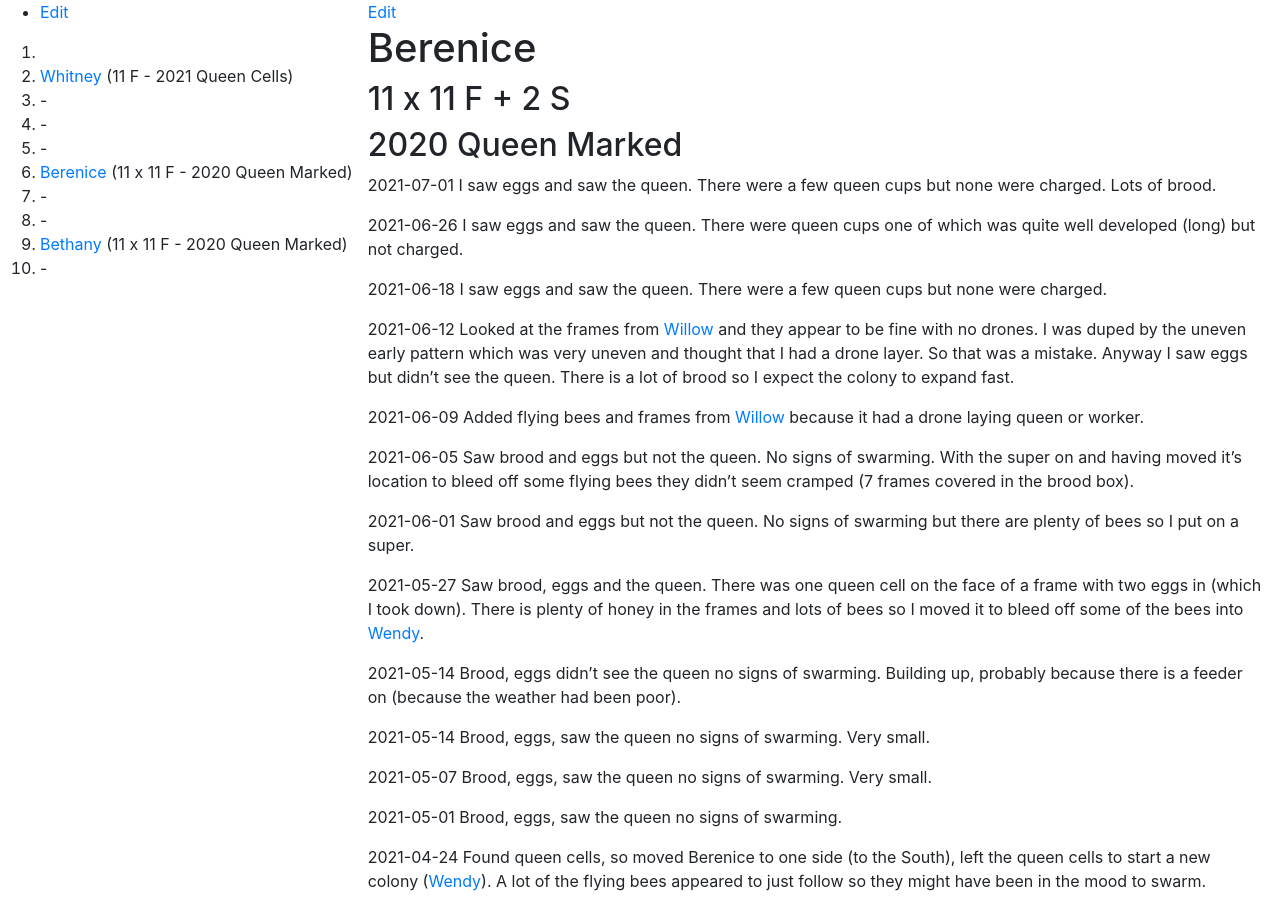
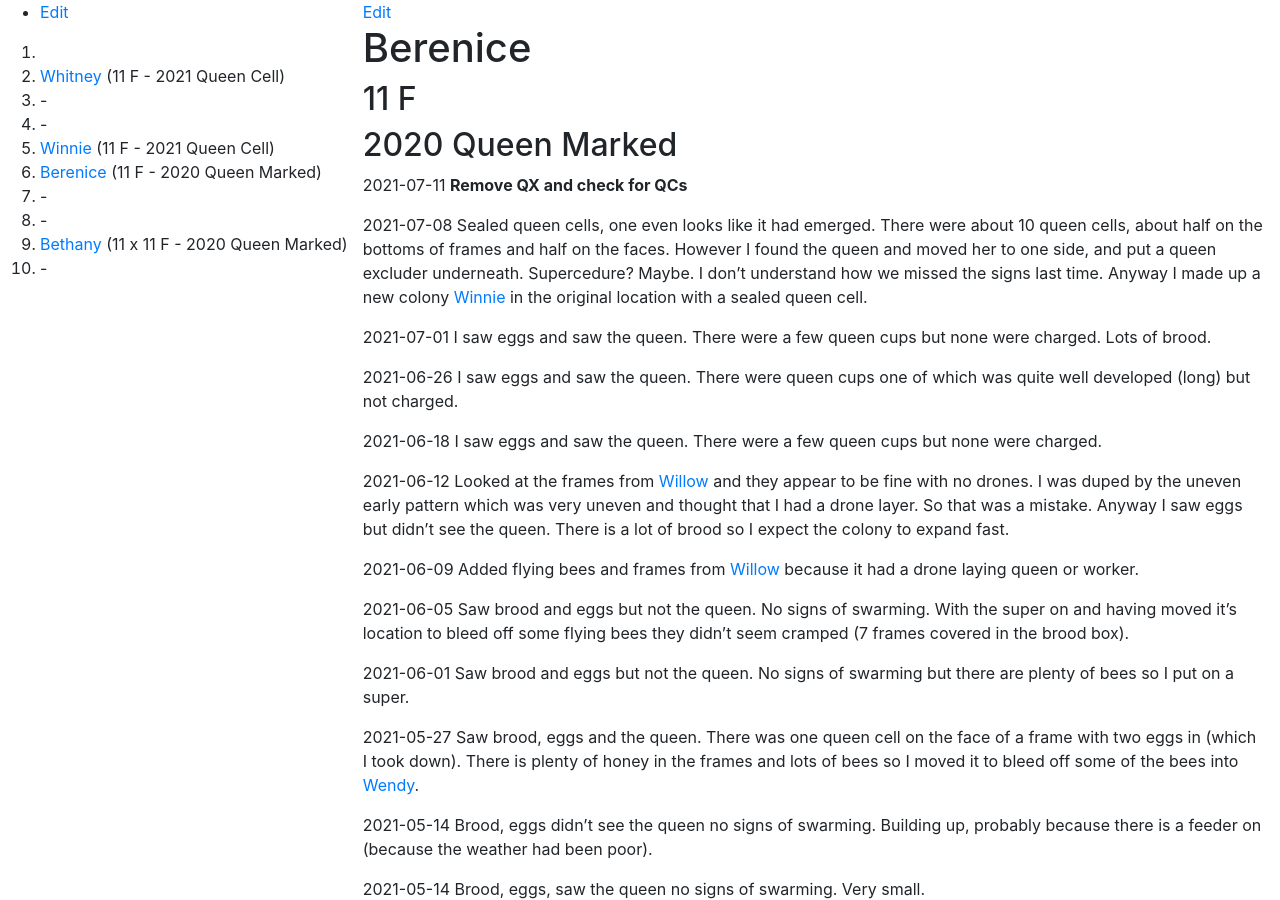
Before and after one commit to joejcollins/rhapsody-angel, a Jekyll site: the page built from queens/2020-berenice.md, in a window 1280 px wide and 900 px high. Built offline with Jekyll 4.4.1, drawn with Linux system fonts in a browser that asks for light colours; our own code applies the rules of GitHub Pages for plain Markdown files.

Commit message:
Split Berenice

```diff
--- a/_includes/apiary.md
+++ b/_includes/apiary.md
@@ -1,11 +1,11 @@
 * [Edit](https://github.com/joejcollins/rhapsody-angel/edit/master/_includes/apiary.md)
 
 1.
-1. [Whitney]({{ site.baseurl }}/queens/2021-whitney.html) (11 F - 2021 Queen Cells)
+1. [Whitney]({{ site.baseurl }}/queens/2021-whitney.html) (11 F - 2021 Queen Cell)
 1. -
 1. -
-1. -
-1. [Berenice]({{ site.baseurl }}/queens/2020-berenice.html) (11 x 11 F - 2020 Queen Marked)
+1. [Winnie]({{ site.baseurl }}/queens/2021-winnie.html) (11 F - 2021 Queen Cell)
+1. [Berenice]({{ site.baseurl }}/queens/2020-berenice.html) (11 F - 2020 Queen Marked)
 1. -
 1. -
 1. [Bethany]({{ site.baseurl }}/queens/2020-bethany.html) (11 x 11 F - 2020 Queen Marked)
--- a/queens/2020-berenice.md
+++ b/queens/2020-berenice.md
@@ -1,8 +1,12 @@
 # Berenice
 
-## 11 x 11 F + 2 S
+## 11 F
 
 ## 2020 Queen Marked
+
+2021-07-11 **Remove QX and check for QCs**
+
+2021-07-08 Sealed queen cells, one even looks like it had emerged.  There were about 10 queen cells, about half on the bottoms of frames and half on the faces.  However I found the queen and moved her to one side, and put a queen excluder underneath.  Supercedure?  Maybe.  I don't understand how we missed the signs last time.  Anyway I made up a new colony [Winnie]({{ site.baseurl }}/queens/2021-winnie.html) in the original location with a sealed queen cell.
 
 2021-07-01 I saw eggs and saw the queen.  There were a few queen cups but none were charged.  Lots of brood.
 
```
Also changed, not shown: queens/2020-bethany.md (+2 -0 lines), queens/2021-whitney.md (+1 -1 lines), queens/2021-winnie.md (added, +9 -0 lines).
